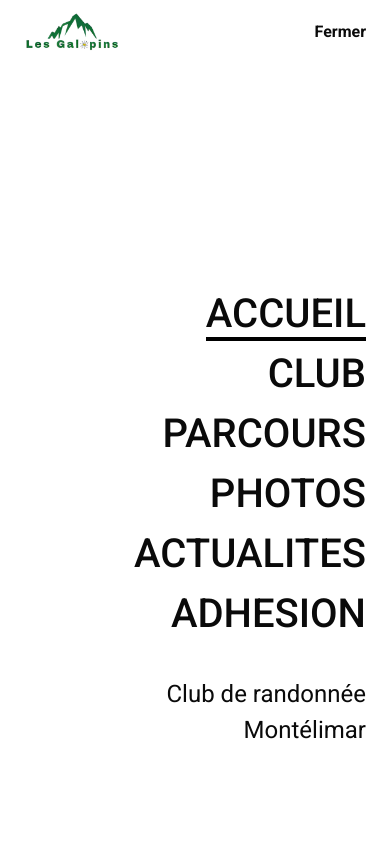
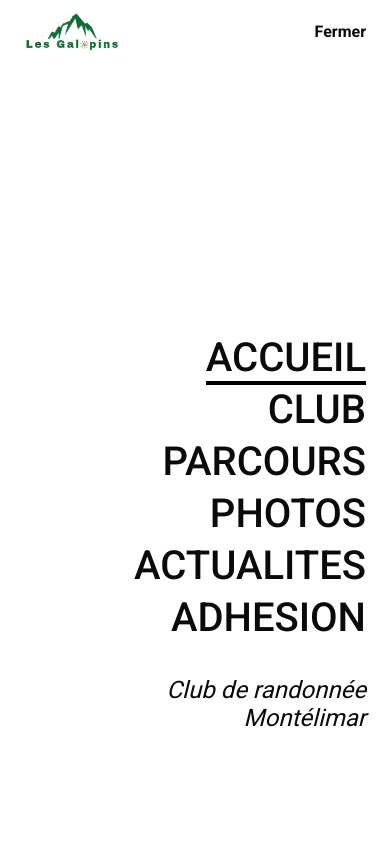
Before and after one commit to SebastienLaurentt/Galopins-Next-V2, a Next.js app: page / in a window 390 px wide. Both pictures are taken after a click on the button "Menu". Shown: the top 844 px of the page. Built offline with nearby package versions, Linux system fonts and the light colour scheme.

Commit message:
update css

```diff
--- a/src/features/layout/Header/BurgerMenu.tsx
+++ b/src/features/layout/Header/BurgerMenu.tsx
@@ -38,7 +38,7 @@ export default function BurgerMenu({ isOpen, setIsOpen }: BurgerMenuProps) {
       </button>
 
       <nav
-        className={`fixed left-0 top-0 flex h-screen w-full flex-col justify-between  bg-white px-6 pb-24 pt-3 text-center transition-all duration-500 ease-out md:px-10  ${
+        className={`fixed left-0 top-0 flex h-screen w-full flex-col justify-between  bg-white px-6 pb-28 pt-3 text-center transition-all duration-500 ease-out md:px-10  ${
           isOpen ? "translate-y-0" : "translate-y-full opacity-0"
         }`}
       >
@@ -48,7 +48,6 @@ export default function BurgerMenu({ isOpen, setIsOpen }: BurgerMenuProps) {
           }`}
         >
           <Image src={logo} alt="Logo Galopins" className="w-24" />
-          {/* <span className="text-lg">LES GALOPINS</span> */}
           {/* Close BurgerMenu */}
           <button
             className=" "
@@ -59,13 +58,10 @@ export default function BurgerMenu({ isOpen, setIsOpen }: BurgerMenuProps) {
           </button>
         </div>
 
-        {/* Logo */}
-        {/* <Image src={logo} alt="Logo Galopins" className="mx-auto mt-32 w-60" /> */}
-
         <div className="">
           {/* Page link lists */}
           <ul
-            className={` mb-8 flex  flex-col text-right text-3xl font-medium delay-500 duration-700 ease-out ${
+            className={` mb-8 flex  flex-col text-right text-3xl font-medium leading-[52px] delay-500 duration-700 ease-out ${
               isOpen ? "opacity-100" : "opacity-0"
             }`}
           >
@@ -85,7 +81,7 @@ export default function BurgerMenu({ isOpen, setIsOpen }: BurgerMenuProps) {
           </ul>
 
           <div
-            className={`flex flex-col items-end text-lg  delay-500 duration-500 ease-out ${
+            className={`flex flex-col items-end text-lg  italic leading-7 delay-500 duration-500 ease-out ${
               isOpen ? "opacity-100" : "opacity-0"
             }`}
           >
```
